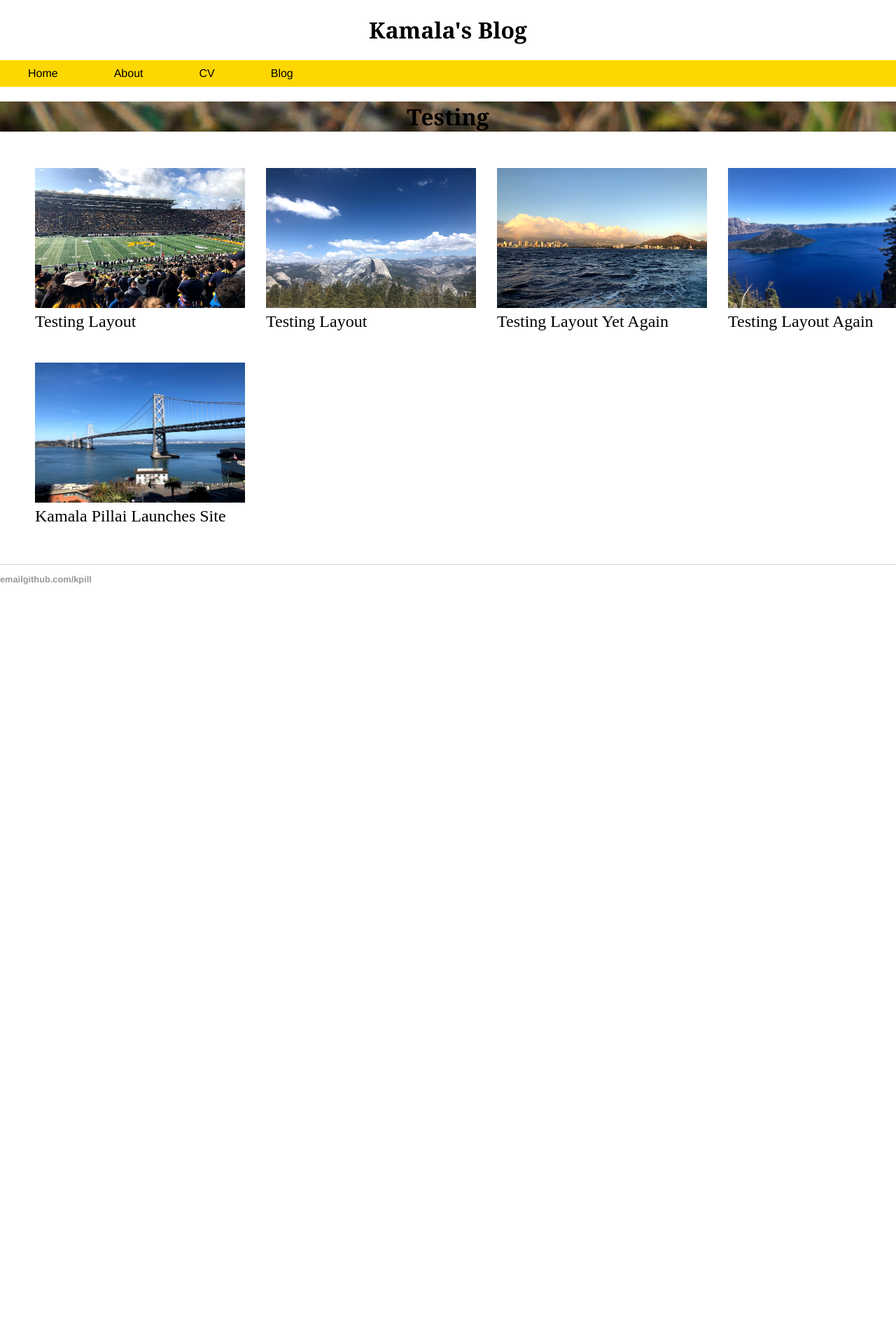
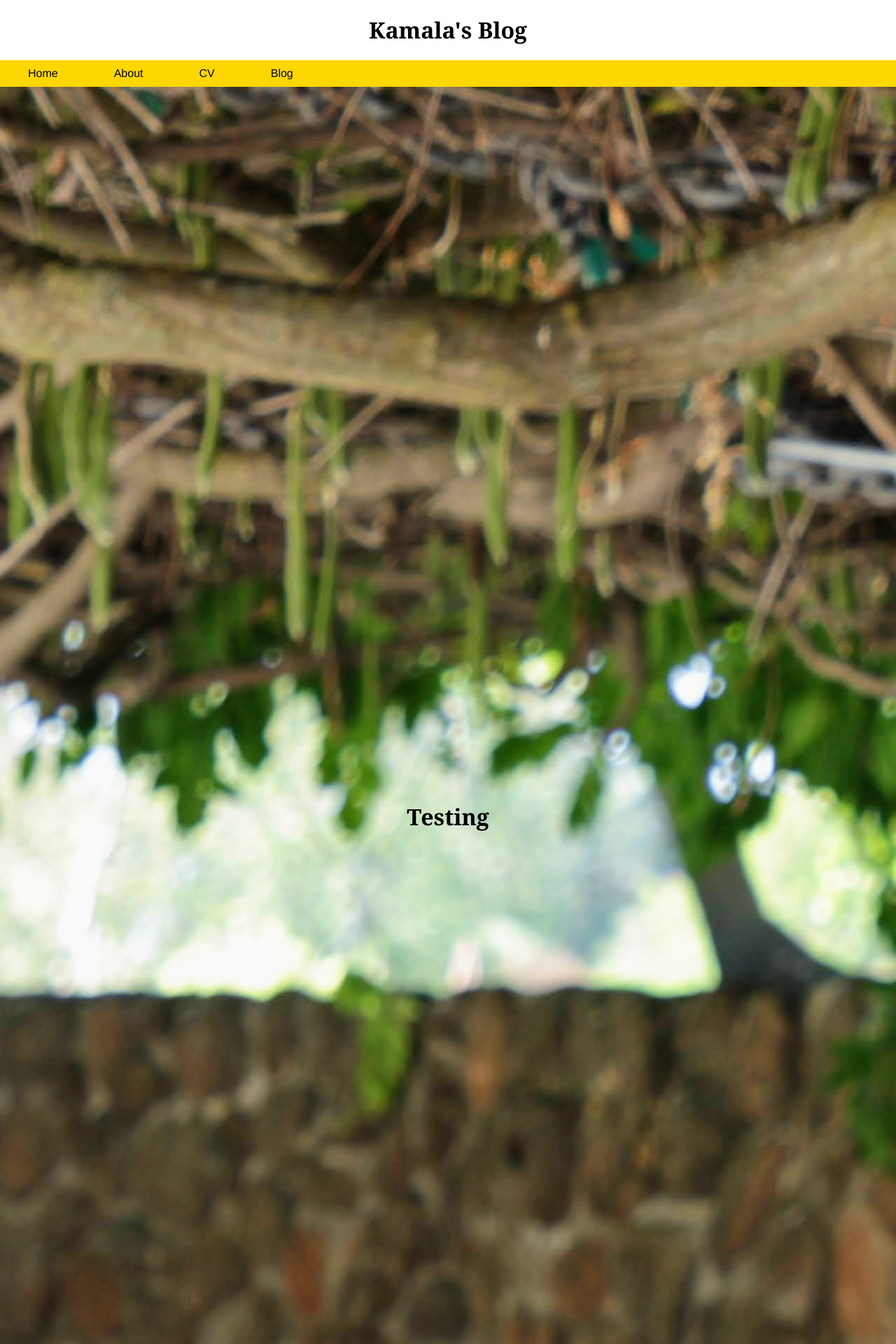
Before and after one commit to kpill/kpill.github.io, a Jekyll site: the page built from index.html, in a window 1280 px wide. Shown: the top 1920 px of the page at 70% size. Built offline with Jekyll 4.4.1, drawn with Linux system fonts in a browser that asks for light colours; before the commit the page ends 900 px from its top, so only the background shows below that.

Commit message:
Update main.css

```diff
--- a/css/main.css
+++ b/css/main.css
@@ -8,6 +8,8 @@ header {
 	background-image: url("/images/grad_photo.JPG");
 	text-align: center;
 	vertical-align: middle;
+	padding-top: 1000px;
+	padding-bottom: 1000px;
 }
 
 a.home {
```
